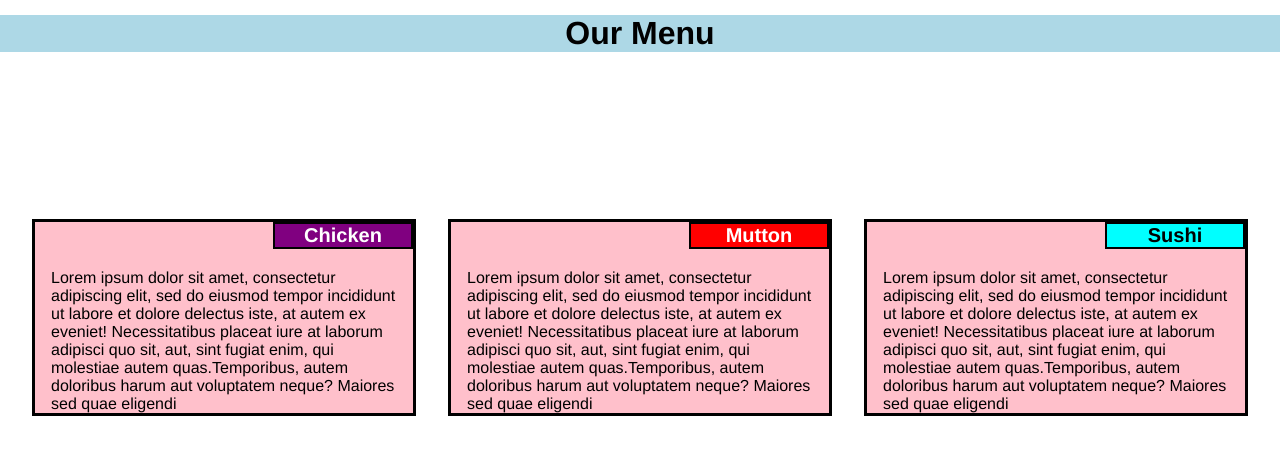
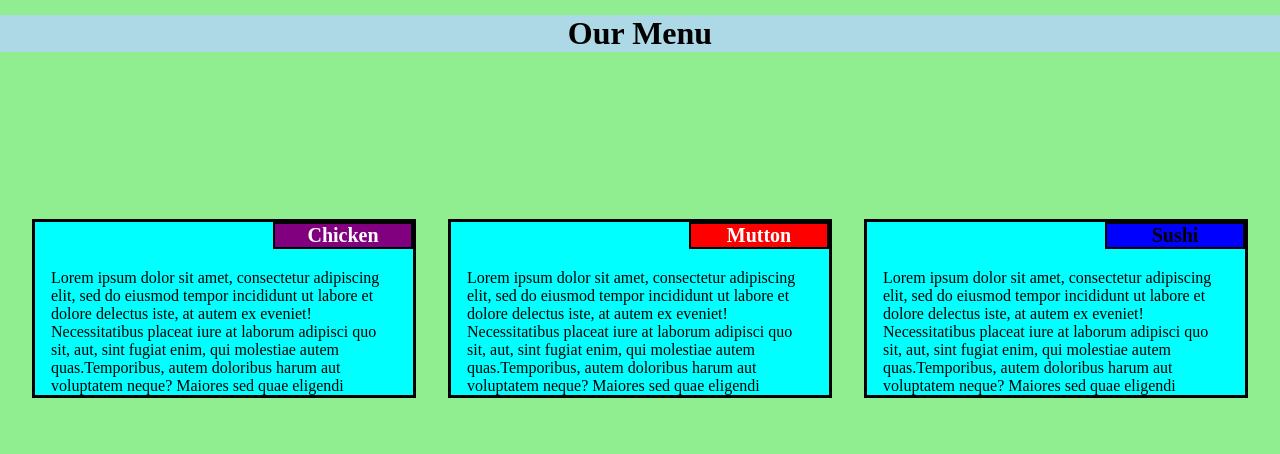
Before and after one commit to pulkitv268/Module2--solutions, a plain HTML site: page index.html in a window 1280 px wide. Drawn offline with Linux system fonts and the light colour scheme.

Commit message:
Add files via upload

```diff
--- a/mudule-2.css
+++ b/mudule-2.css
@@ -1,9 +1,9 @@
 body{
-  background-color: white;
+  background-color: lightgreen;
 }
 * {
   box-sizing: border-box;
-  font-family: Helvetica;
+  font-family: Western;
   margin: 0;
   padding: 0;
 
@@ -22,7 +22,7 @@ h1 {
     border: .2em solid black;
     margin-left: 2em;
     margin-top: 2em;
-    background-color: pink;
+    background-color: cyan;
   }
   .item3{
     margin-bottom: 2em;
@@ -46,7 +46,7 @@ h1 {
     background-color: red;
 }
 .item3 h2{
-  background-color: cyan;
+  background-color: blue;
   color: black;
 }
 
```
